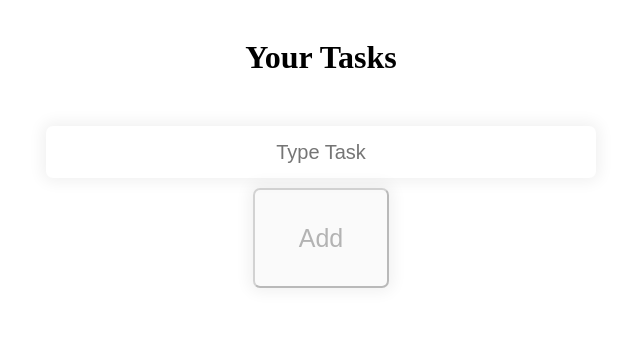
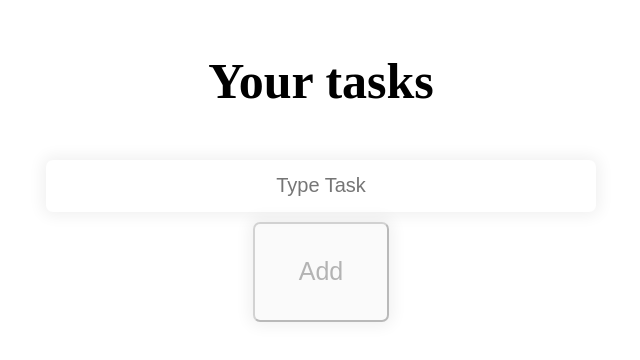
Before and after one commit to DanielPelnar/to-do-list-plain-javascript, a plain HTML site: page index.html in a window 1280 px wide. Shown: the whole page, without its empty margins (319-959 px from the left). Drawn offline with Linux system fonts and the light colour scheme.

Commit message:
Increase font size of header

```diff
--- a/index.html
+++ b/index.html
@@ -8,7 +8,7 @@
     </head>
     <body>
         <div id="mainFrame">
-            <h1>Your Tasks</h1>
+            <h1>Your tasks</h1>
             <div id="tasks">
             </div>
             <div id="control">
--- a/main.css
+++ b/main.css
@@ -6,6 +6,7 @@
 
 h1 {
     text-align: center;
+    font-size: 50px;
 }
 
 /* @keyframes hide {
```
